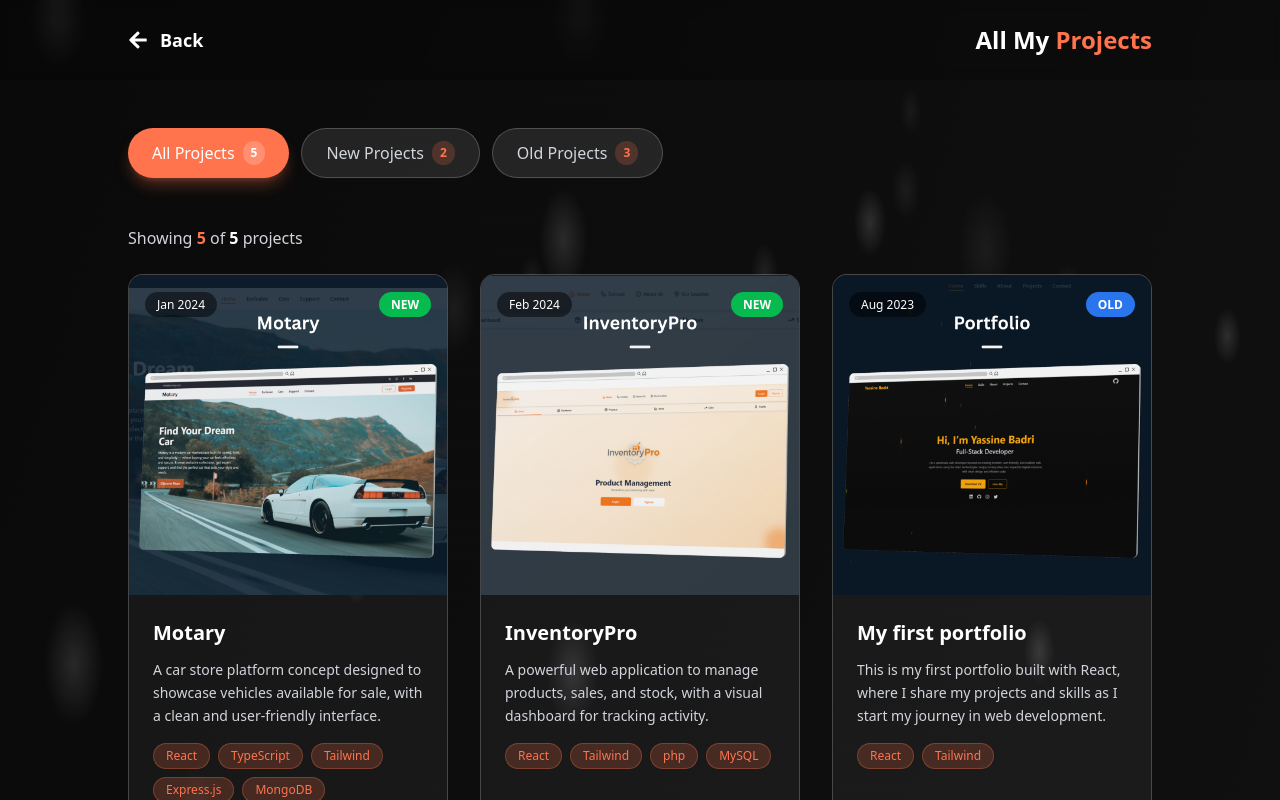
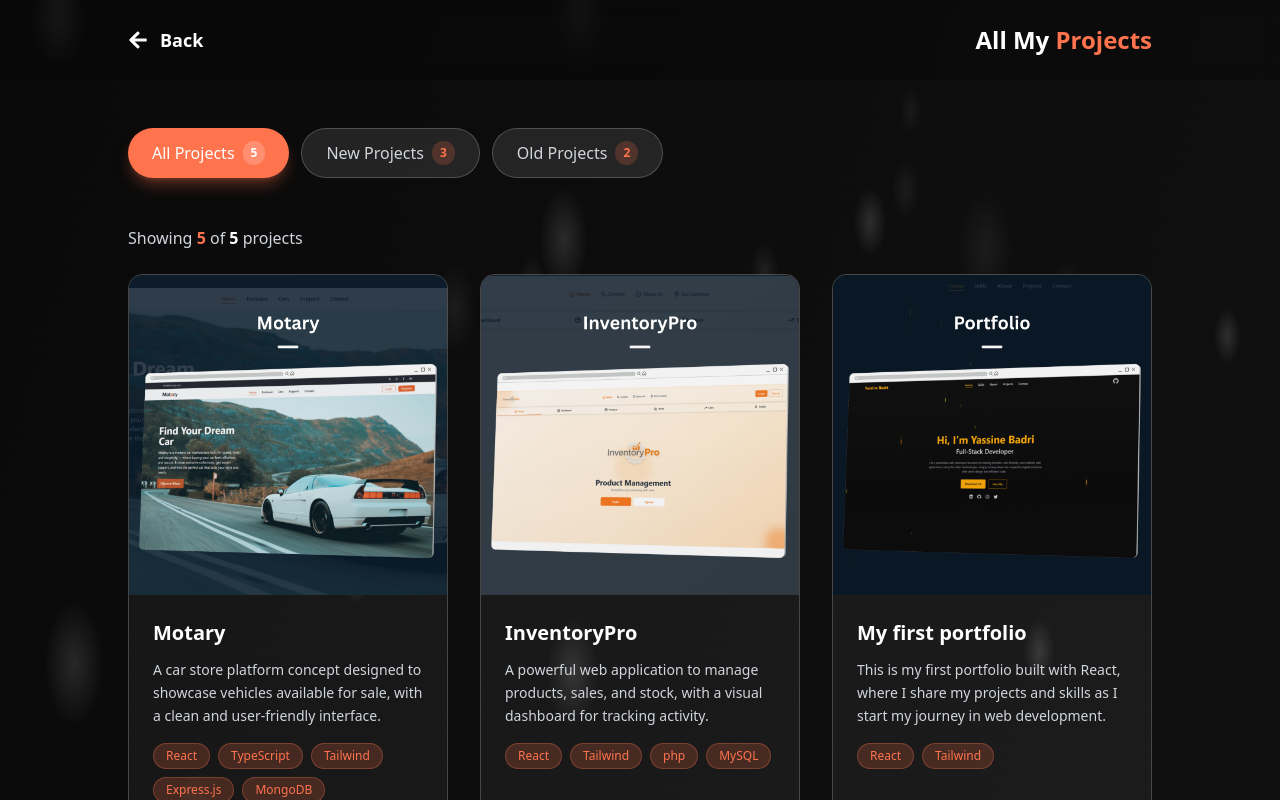
Before and after one commit to badriyassine/Yassine_badri, a React (Vite) app: page /#/projects in a window 1280 px wide. Shown: the top 800 px of the page. Built offline with nearby package versions, Linux system fonts and the light colour scheme.

Commit message:
fixed this version is stable

```diff
--- a/index.html
+++ b/index.html
@@ -5,6 +5,37 @@
     <link rel="icon" type="image/svg+xml" href="/Favicon.svg" />
     <meta name="viewport" content="width=device-width, initial-scale=1.0" />
     <title>Vite + React</title>
+    <script>
+      // Suppress preload warnings and service worker errors in development
+      if (window.location.hostname === "localhost") {
+        const originalWarn = console.warn;
+        const originalError = console.error;
+
+        console.warn = function (...args) {
+          if (
+            args[0] &&
+            (args[0].includes("preloaded using link preload but not used") ||
+              args[0].includes("FetchEvent") ||
+              args[0].includes("network error response"))
+          ) {
+            return;
+          }
+          originalWarn.apply(console, args);
+        };
+
+        console.error = function (...args) {
+          if (
+            args[0] &&
+            (args[0].includes("Failed to fetch") ||
+              args[0].includes("performance-monitor.js") ||
+              args[0].includes("sw.js"))
+          ) {
+            return;
+          }
+          originalError.apply(console, args);
+        };
+      }
+    </script>
   </head>
   <body>
     <div id="root"></div>
--- a/src/pages/AllProjects.jsx
+++ b/src/pages/AllProjects.jsx
@@ -14,7 +14,6 @@ const allProjects = [
     tech: ["React", "TypeScript", "Tailwind", "Express.js", "MongoDB"],
     githubUrl: "https://github.com/badriyassine/Motary",
     demoUrl: "https://github.com/badriyassine/Motary",
-    date: "2024-01-15", // New project
     category: "new",
   },
   {
@@ -26,7 +25,6 @@ const allProjects = [
     tech: ["React", "Tailwind", "php", "MySQL"],
     githubUrl: "https://github.com/badriyassine/InventoryPro",
     demoUrl: "https://github.com/badriyassine/InventoryPro",
-    date: "2024-02-20", // New project
     category: "new",
   },
   {
@@ -38,8 +36,7 @@ const allProjects = [
     tech: ["React", "Tailwind"],
     githubUrl: "https://github.com/badriyassine/Portfolio",
     demoUrl: "https://github.com/badriyassine/Portfolio",
-    date: "2023-08-10", // Old project
-    category: "old",
+    category: "new",
   },
   {
     id: 4,
@@ -50,7 +47,6 @@ const allProjects = [
     tech: ["Html", "Css"],
     githubUrl: "https://github.com/badriyassine/Goldbike_store",
     demoUrl: "https://github.com/badriyassine/Goldbike_store",
-    date: "2023-06-05", // Old project
     category: "old",
   },
   {
@@ -62,7 +58,6 @@ const allProjects = [
     tech: ["Html", "Css"],
     githubUrl: "https://github.com/badriyassine/Dashboard-design",
     demoUrl: "https://github.com/badriyassine/Dashboard-design",
-    date: "2023-04-12", // Old project
     category: "old",
   },
 ];
@@ -243,29 +238,6 @@ const AllProjects = () => {
                     alt={project.title}
                     className="w-full h-full object-cover transition-transform duration-500 group-hover:scale-105"
                   />
-
-                  {/* Category Badge */}
-                  <div className="absolute top-4 right-4">
-                    <span
-                      className={`px-3 py-1 rounded-full text-xs font-semibold ${
-                        project.category === "new"
-                          ? "bg-green-500/90 text-white"
-                          : "bg-blue-500/90 text-white"
-                      }`}
-                    >
-                      {project.category === "new" ? "NEW" : "OLD"}
-                    </span>
-                  </div>
-
-                  {/* Date Badge */}
-                  <div className="absolute top-4 left-4">
-                    <span className="px-3 py-1 bg-black/50 backdrop-blur-sm text-white text-xs rounded-full">
-                      {new Date(project.date).toLocaleDateString("en-US", {
-                        year: "numeric",
-                        month: "short",
-                      })}
-                    </span>
-                  </div>
                 </div>
 
                 {/* Project Info */}
--- a/vite.config.js
+++ b/vite.config.js
@@ -21,6 +21,8 @@ export default defineConfig({
         manualChunks: undefined,
       },
     },
+    // Disable automatic preloading of assets
+    assetsInlineLimit: 0,
   },
   define: {
     // Ensure Vite can use eval in development
```
